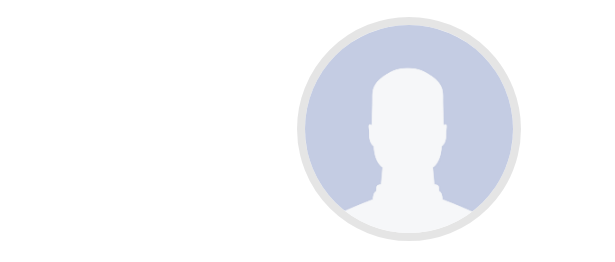
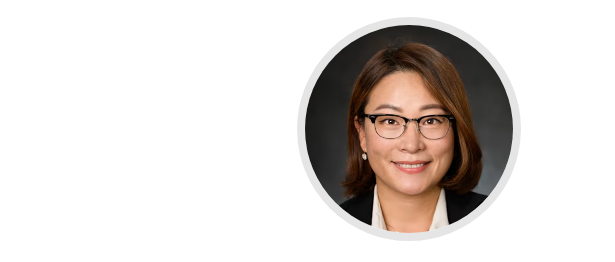
Before and after one commit to ubicomp-xai/ubicomp25-xai, a plain HTML site: page index.html in a window 1280 px wide. Shown: the part 5180-5442 px from the top of the page, 516-1131 px from the left. Drawn offline with Linux system fonts and the light colour scheme.

Commit message:
feat: Sang profile picture

```diff
--- a/index.html
+++ b/index.html
@@ -746,7 +746,7 @@
           <div class="col-lg-6">
             <div class="team-member">
               <a href="https://www.linkedin.com/in/sang-won-grace-bae-13a95816/">
-                <img class="mx-auto rounded-circle zoomable-image" src="assets/img/portfolio/236.jpg"
+                <img class="mx-auto rounded-circle zoomable-image" src="assets/img/team/sbae4.avif"
                 alt="..." />
               </a>
               <h4>
```
Also changed, not shown: assets/img/team/sbae4.avif (added).
